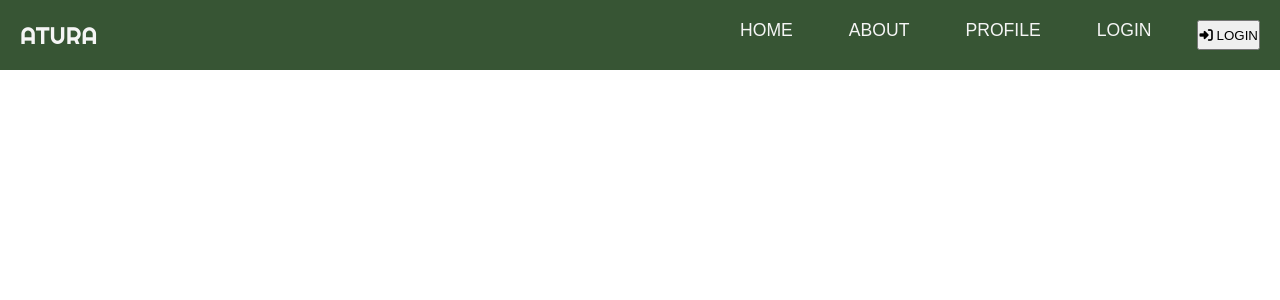
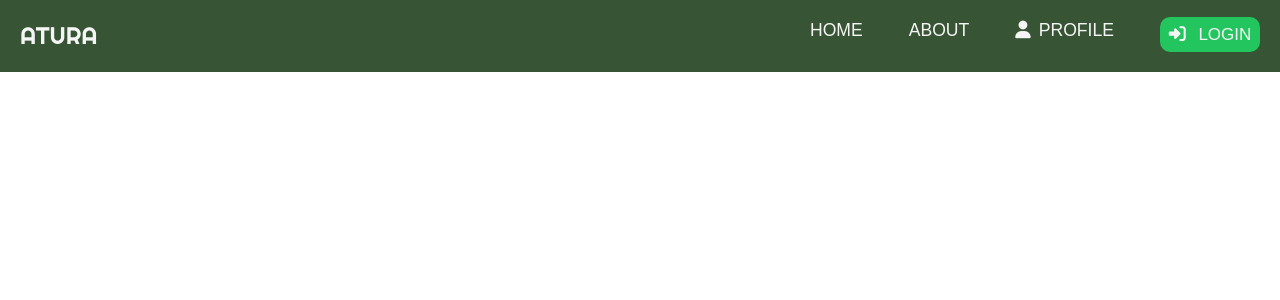
Before and after one commit to dariusjackony/Atura-Foundation, a React (Vite) app in the folder Frontend/: page / in a window 1280 px wide. Shown: the top 300 px of the page. Built offline with nearby package versions, Linux system fonts and the light colour scheme; a web font is replaced by a local one.

Commit message:
Made some changes on the transitions

```diff
--- a/Frontend/src/Components/Navbar.jsx
+++ b/Frontend/src/Components/Navbar.jsx
@@ -7,8 +7,7 @@ function Hello(){
              <ul className="nav-links-container">
                  <li>HOME</li>
                  <li>ABOUT</li>
-                 <li>PROFILE</li>
-                 <li>LOGIN</li>
+                 <li><i className="fas fa-user"></i>PROFILE</li>
                  <button className="login-btn">
                        <i className="fas fa-sign-in-alt"></i> LOGIN
                  </button>
--- a/Frontend/src/Components/styles/Navbar.css
+++ b/Frontend/src/Components/styles/Navbar.css
@@ -3,8 +3,6 @@
     font-size: 24px;
     font-family: "Righteous";
 }
-
-
 .nav-container{
     display: flex;
     justify-content: space-between;
@@ -20,8 +18,43 @@
 }
 .nav-links-container li{
     text-decoration: none;
-    padding-left: 10px;
+    padding-left: 0 5px;
     margin-right: 30px;
     font-size: 1.1rem;
     font-weight: 500;
+    position: relative;
+    width: max-content;
+    cursor: pointer;
 }
+.nav-links-container li::after{
+    content: '';
+    position: absolute;
+    background: white;
+    height: 2px;
+    width: 0;
+    bottom: 5px;
+    left: 0;
+    transition: width 0.1s;
+    border-radius: 10px;
+}
+.nav-links-container li:hover::after{
+    width: 100%;
+}
+.login-btn{
+    border: none;
+    width: 100px;
+    height: 35px;
+    font-weight: 450px;
+    font-size: 17px;
+    margin-top: -3px;
+    border-radius: 10px;
+    background-color:#22c55e ;
+    color: var(--text-light);
+    cursor: pointer;
+}
+.fas{
+    margin-right: 8px;
+}
+.login-btn:hover{
+
+}
```
